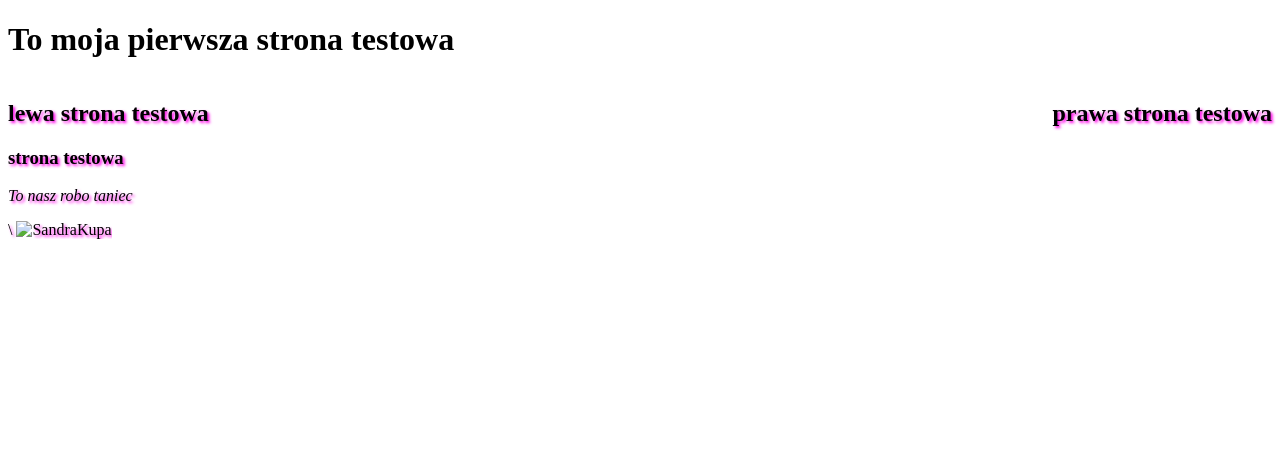
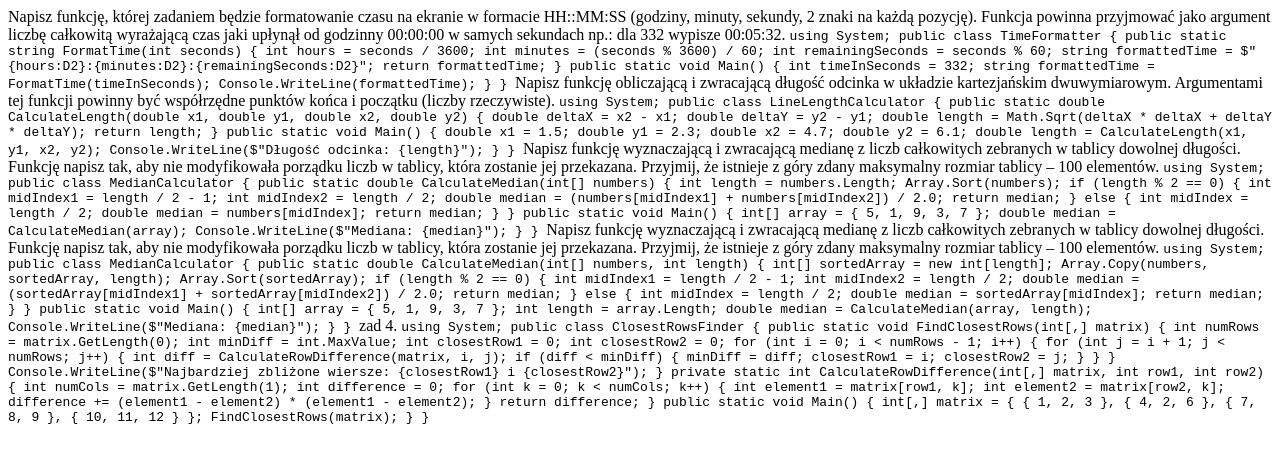
Before and after one commit to Sans88889/szkoleniegucio, a plain HTML site: page index.html in a window 1280 px wide. Drawn offline with Linux system fonts and the light colour scheme.

Commit message:
Update index.html

```diff
--- a/index.html
+++ b/index.html
@@ -1,35 +1,185 @@
-<!DOCTYPE html>
-<html>
-    <head>
-        <title>Strona testowa</title>
-        <style>
-            .sekcjaWojtków {
-display: flex;
-justify-content: space-between;
-text-shadow: #ff00ea 2px 2px 3px;
+Napisz funkcję, której zadaniem będzie formatowanie czasu na ekranie w formacie HH::MM:SS (godziny, minuty, sekundy, 2 znaki na każdą pozycję). Funkcja powinna przyjmować jako argument liczbę całkowitą wyrażającą czas jaki upłynął od godzinny 00:00:00 w samych sekundach np.: dla 332 wypisze 00:05:32.
 
+<code>
+    using System;
 
+public class TimeFormatter
+{
+    public static string FormatTime(int seconds)
+    {
+        int hours = seconds / 3600;
+        int minutes = (seconds % 3600) / 60;
+        int remainingSeconds = seconds % 60;
 
+        string formattedTime = $"{hours:D2}:{minutes:D2}:{remainingSeconds:D2}";
+        return formattedTime;
+    }
 
+    public static void Main()
+    {
+        int timeInSeconds = 332;
+        string formattedTime = FormatTime(timeInSeconds);
+        Console.WriteLine(formattedTime);
+    }
+}
+</code>
 
+Napisz funkcję obliczającą i zwracającą długość odcinka w układzie kartezjańskim dwuwymiarowym. Argumentami tej funkcji powinny być współrzędne punktów końca i początku (liczby rzeczywiste).
+<code>
+using System;
+
+public class LineLengthCalculator
+{
+    public static double CalculateLength(double x1, double y1, double x2, double y2)
+    {
+        double deltaX = x2 - x1;
+        double deltaY = y2 - y1;
+        double length = Math.Sqrt(deltaX * deltaX + deltaY * deltaY);
+        return length;
     }
-        </style>
-    </head>
-    <body>
-        <h1>To moja pierwsza strona testowa</h1>
 
-        <div class="sekcjaWojtków">
-        <section>
-            <h2><b>lewa strona testowa</b></h2>
-<h3><b>strona testowa</b> </h3>
-<p><i>To nasz robo taniec</i></p>\
-<img src="robotaniec.jpg" alt="SandraKupa">
- </section>
- <section>
+    public static void Main()
+    {
+        double x1 = 1.5;
+        double y1 = 2.3;
+        double x2 = 4.7;
+        double y2 = 6.1;
 
-    <h2>prawa strona testowa</h2>
+        double length = CalculateLength(x1, y1, x2, y2);
+        Console.WriteLine($"Długość odcinka: {length}");
+    }
+}
+</code>
 
-        </section>
-    </div>
-    </body>
-</html>
+Napisz funkcję wyznaczającą i zwracającą medianę z liczb całkowitych zebranych w tablicy dowolnej długości. Funkcję napisz tak, aby nie modyfikowała porządku liczb w tablicy, która zostanie jej przekazana. Przyjmij, że istnieje z góry zdany maksymalny rozmiar tablicy – 100 elementów.
+
+<code>
+using System;
+
+public class MedianCalculator
+{
+    public static double CalculateMedian(int[] numbers)
+    {
+        int length = numbers.Length;
+        Array.Sort(numbers);
+
+        if (length % 2 == 0)
+        {
+            int midIndex1 = length / 2 - 1;
+            int midIndex2 = length / 2;
+            double median = (numbers[midIndex1] + numbers[midIndex2]) / 2.0;
+            return median;
+        }
+        else
+        {
+            int midIndex = length / 2;
+            double median = numbers[midIndex];
+            return median;
+        }
+    }
+
+    public static void Main()
+    {
+        int[] array = { 5, 1, 9, 3, 7 };
+        double median = CalculateMedian(array);
+        Console.WriteLine($"Mediana: {median}");
+    }
+}
+</code>
+
+Napisz funkcję wyznaczającą i zwracającą medianę z liczb całkowitych zebranych w tablicy dowolnej długości. Funkcję napisz tak, aby nie modyfikowała porządku liczb w tablicy, która zostanie jej przekazana. Przyjmij, że istnieje z góry zdany maksymalny rozmiar tablicy – 100 elementów.
+<code>
+     using System;
+
+public class MedianCalculator
+{
+    public static double CalculateMedian(int[] numbers, int length)
+    {
+        int[] sortedArray = new int[length];
+        Array.Copy(numbers, sortedArray, length);
+        Array.Sort(sortedArray);
+
+        if (length % 2 == 0)
+        {
+            int midIndex1 = length / 2 - 1;
+            int midIndex2 = length / 2;
+            double median = (sortedArray[midIndex1] + sortedArray[midIndex2]) / 2.0;
+            return median;
+        }
+        else
+        {
+            int midIndex = length / 2;
+            double median = sortedArray[midIndex];
+            return median;
+        }
+    }
+
+    public static void Main()
+    {
+        int[] array = { 5, 1, 9, 3, 7 };
+        int length = array.Length;
+        double median = CalculateMedian(array, length);
+        Console.WriteLine($"Mediana: {median}");
+    }
+}
+</code>
+
+zad 4.
+
+<code>
+using System;
+
+public class ClosestRowsFinder
+{
+    public static void FindClosestRows(int[,] matrix)
+    {
+        int numRows = matrix.GetLength(0);
+        int minDiff = int.MaxValue;
+        int closestRow1 = 0;
+        int closestRow2 = 0;
+
+        for (int i = 0; i < numRows - 1; i++)
+        {
+            for (int j = i + 1; j < numRows; j++)
+            {
+                int diff = CalculateRowDifference(matrix, i, j);
+                if (diff < minDiff)
+                {
+                    minDiff = diff;
+                    closestRow1 = i;
+                    closestRow2 = j;
+                }
+            }
+        }
+
+        Console.WriteLine($"Najbardziej zbliżone wiersze: {closestRow1} i {closestRow2}");
+    }
+
+    private static int CalculateRowDifference(int[,] matrix, int row1, int row2)
+    {
+        int numCols = matrix.GetLength(1);
+        int difference = 0;
+
+        for (int k = 0; k < numCols; k++)
+        {
+            int element1 = matrix[row1, k];
+            int element2 = matrix[row2, k];
+            difference += (element1 - element2) * (element1 - element2);
+        }
+
+        return difference;
+    }
+
+    public static void Main()
+    {
+        int[,] matrix = {
+            { 1, 2, 3 },
+            { 4, 2, 6 },
+            { 7, 8, 9 },
+            { 10, 11, 12 }
+        };
+
+        FindClosestRows(matrix);
+    }
+}
+</code>
```
